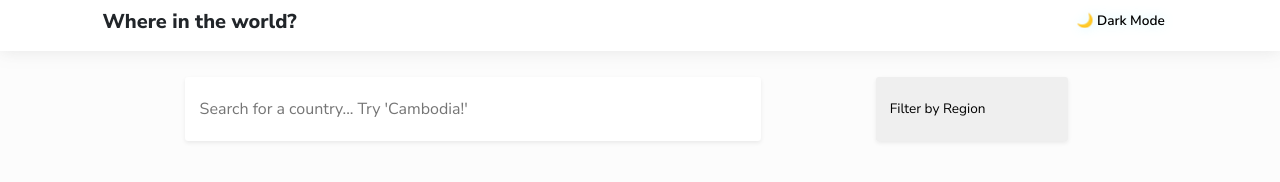
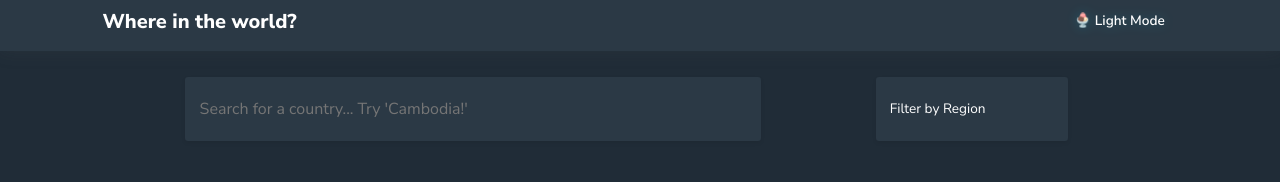
Before and after one commit to ANIO-Official/where-in-the-world, a plain HTML site: page where-in-the-world-main/index.html in a window 1280 px wide. Both pictures are taken after a click on the button "🌙 Dark Mode". Drawn offline with nearby package versions, Linux system fonts and the light colour scheme; no server answers.

Commit message:
Updated and added functionality to DarkMode Toggle button. Added new screenshots of final project in final-screenshots folder.

```diff
--- a/where-in-the-world-main/index.html
+++ b/where-in-the-world-main/index.html
@@ -1,34 +1,46 @@
 <!DOCTYPE html>
 <html lang="en">
-
   <head>
-    <meta charset="UTF-8">
-    <meta name="viewport" content="width=device-width, initial-scale=1.0">
+    <meta charset="UTF-8" />
+    <meta name="viewport" content="width=device-width, initial-scale=1.0" />
     <title>Where in the World? 🌎</title>
     <!--Bootstrap CSS Library | CDN-->
-    <link href="https://cdn.jsdelivr.net/npm/bootstrap@5.3.0/dist/css/bootstrap.min.css" rel="stylesheet" />
+    <link
+      href="https://cdn.jsdelivr.net/npm/bootstrap@5.3.0/dist/css/bootstrap.min.css"
+      rel="stylesheet"
+    />
     <script src="https://cdn.jsdelivr.net/npm/bootstrap@5.3.0/dist/js/bootstrap.bundle.min.js"></script>
 
     <!--Link CSS Sheet-->
     <link rel="stylesheet" href="./styles.css" />
 
     <!-- Font -->
-    <link rel="preconnect" href="https://fonts.googleapis.com">
-    <link rel="preconnect" href="https://fonts.gstatic.com" crossorigin>
+    <link rel="preconnect" href="https://fonts.googleapis.com" />
+    <link rel="preconnect" href="https://fonts.gstatic.com" crossorigin />
     <link
       href="https://fonts.googleapis.com/css2?family=Nunito+Sans:ital,opsz,wght@0,6..12,200..1000;1,6..12,200..1000&display=swap"
-        rel="stylesheet">
+      rel="stylesheet"
+    />
 
     <script defer src="./index.js"></script>
   </head>
 
-<body class="d-flex flex-column justify-content-center d-md-inline">
+  <body class="d-flex flex-column justify-content-center">
     <header class="d-flex">
-        <div id="header-content-container" class="row-cols-md d-flex justify-content-between align-items-center">
-            <div id="header-message-container" class="row-cols-md d-flex align-items-center">
+      <div
+        id="header-content-container"
+        class="row-cols-md d-flex justify-content-between align-items-center"
+      >
+        <div
+          id="header-message-container"
+          class="row-cols-md d-flex align-items-center"
+        >
           <h1>Where in the world?</h1>
         </div>
-            <div id="theme-toggler-container" class="row-cols-md d-flex align-items-center">
+        <div
+          id="theme-toggler-container"
+          class="row-cols-md d-flex align-items-center"
+        >
           <button id="theme-toggler">
             <h2 id="toggle-text">🌙 Dark Mode</h2>
           </button>
@@ -42,7 +54,7 @@
           <button id="back-button">⇽ Back</button>
         </div>
         <div id="detail-image-container" class="col-md-6">
-                <img src="..." id="flag-img" alt="">
+          <img src="..." id="flag-img" alt="" />
         </div>
         <div id="detail-information-container" class="col-md-6 row-cols-md">
           <div id="detail-country-name-container" class="row">
@@ -52,52 +64,70 @@
             <div id="detail-panel-left" class="col-md-6">
               <h2 id="information-left">
                 <!--Template Literal-->
-                            <b>Native Name:</b> Belgie<br>
-                            <br>
-                            <b>Population:</b> 99,999,999<br>
-                            <br>
-                            <b>Region:</b> Europe<br>
-                            <br>
-                            <b>Sub Region:</b> Western Europe<br>
-                            <br>
-                            <b>Capital:</b> Berlin<br>
+                <b>Native Name:</b> Belgie<br />
+                <br />
+                <b>Population:</b> 99,999,999<br />
+                <br />
+                <b>Region:</b> Europe<br />
+                <br />
+                <b>Sub Region:</b> Western Europe<br />
+                <br />
+                <b>Capital:</b> Berlin<br />
               </h2>
             </div>
             <div id="detail-panel-right" class="col-md-6">
               <h2 id="information-right">
                 <!--Template Literal-->
-                            <b>Top Level Domain:</b> .be<br>
-                            <br>
-                            <b>Currencies:</b> Euro<br>
-                            <br>
-                            <b>Languages:</b> Dutch, French, German<br>
+                <b>Top Level Domain:</b> .be<br />
+                <br />
+                <b>Currencies:</b> Euro<br />
+                <br />
+                <b>Languages:</b> Dutch, French, German<br />
               </h2>
             </div>
-                    <div id="detail-panel-bottom"
-                        class="col-md-12 d-flex flex-column flex-md-row align-items-md-baseline">
-                        <h2 class="pe-4"><b>Border Countries:</b> </h2>
+            <div
+              id="detail-panel-bottom"
+              class="col-md-12 d-flex flex-column flex-md-row align-items-md-baseline"
+            >
+              <h2 class="pe-4"><b>Border Countries:</b></h2>
               <div id="detail-border-countries" class="row">
                 <!--Template Literal of p tags per country
                             For of / Map / Other method
                             create a paragraph element for it.
                             Styled in css
                             -->
-
               </div>
             </div>
           </div>
         </div>
       </section>
-        <search id="interaction-query-container"
-            class="row row-cols-md d-flex flex-column flex-md-row justify-content-between mb-4">
-            <div id="country-search-bar-container" class="col-md-10 d-flex flex-column">
-                <input id="country-search-bar" class="shadow-sm" type="search" name="search"
-                    placeholder="Search for a country... Try 'Cambodia!'" minlength="3" pattern="[a-z A-Z]+"
-                    spellcheck="true" aria-label="Search for a country by name.">
+      <search
+        id="interaction-query-container"
+        class="row row-cols-md d-flex flex-column flex-md-row justify-content-between mb-4"
+      >
+        <div
+          id="country-search-bar-container"
+          class="col-md-10 d-flex flex-column"
+        >
+          <input
+            id="country-search-bar"
+            class="shadow-sm"
+            type="search"
+            name="search"
+            placeholder="Search for a country... Try 'Cambodia!'"
+            minlength="3"
+            pattern="[a-z A-Z]+"
+            spellcheck="true"
+            aria-label="Search for a country by name."
+          />
           <span id="search-error"></span>
         </div>
         <div id="region-select-container" class="col-md-2">
-                <select name="region" id="region-select" class="shadow-sm" aria-label="Search for countries by region.">
+          <select
+            id="region-select"
+            class="shadow-sm"
+            aria-label="Search for countries by region."
+          >
             <option value="">Filter by Region</option>
             <option value="Africa">Africa</option>
             <option value="America">America</option>
@@ -110,16 +140,21 @@
       <section id="main-content-container" class="row pt-4">
         <div id="card-grid-container">
           <ul id="cards-batch" class="row row-cols-4">
-
-                    <h2>Loading Country Data...Please Wait (￣o￣) . z Z</h2>>
-                    <li class="card-template card col" style="display: none;" tabindex="0" aria-label="View more country details?">
+            <h2>Loading Country Data...Please Wait (￣o￣) . z Z</h2>
+            >
+            <li
+              class="card-template card col"
+              style="display: none"
+              tabindex="0"
+              aria-label="View more country details?"
+            >
               <img src="..." class="card-img-top" alt="national-flag" />
               <div class="card-body">
                 <h2 class="card-title">Country Name</h2>
                 <p class="card-text pb-4 pt-1">
-                                <b>Population:</b> 99,999,999<br>
-                                <b>Region:</b> Europe<br>
-                                <b>Capital:</b> Belin<br>
+                  <b>Population:</b> 99,999,999<br />
+                  <b>Region:</b> Europe<br />
+                  <b>Capital:</b> Belin<br />
                 </p>
               </div>
             </li>
@@ -128,5 +163,4 @@
       </section>
     </main>
   </body>
-
 </html>
--- a/where-in-the-world-main/index.js
+++ b/where-in-the-world-main/index.js
@@ -7,6 +7,7 @@ const countrySearchBar = document.getElementById("country-search-bar");
 const regionSelect = document.getElementById("region-select");
 const searchError = document.getElementById("search-error");
 const themeToggler = document.getElementById("theme-toggler");
+let currentTheme = "light";
 
 const mainContent = document.getElementById("main-content-container");
 const countryDetails = document.getElementById("country-details-container");
@@ -132,11 +133,11 @@ function getCountriesByCode(result) {
     const countryCodeMatch = countryCodes.filter(
       (country) => country.cioc.toLowerCase() === code.toLowerCase()
     );
-    if (countryCodeMatch.length !== 0) {//only push when a country returns.
+    if (countryCodeMatch.length !== 0) {
+      //only push when a country returns.
       console.log(`${code} matched with ${countryCodeMatch[0].name.common}`);
       allCountries.push(countryCodeMatch[0].name.common); //Use index 0 because filter returns an array
-    }
-    else( console.log(`${code} does not have a match in the API.`)); //log when there is no country in the API matching.
+    } else console.log(`${code} does not have a match in the API.`); //log when there is no country in the API matching.
     /*
              Above code checks for a matching cioc code. Use toLowerCase to ensure strings are returned for comparison.
              Cache the result that matches to countryCodeMatch.
@@ -198,7 +199,8 @@ document.addEventListener("DOMContentLoaded", renderCards);
 countrySearchBar.addEventListener("keydown", searchForCountry); //load list on filter by Country
 /* Filter Items by Region  ------------------------------*/
 regionSelect.addEventListener("change", filterByRegion); //load list on filter by Region
-
+/* Theme Toggler */
+themeToggler.addEventListener("click", toggleTheme);
 /* Toggle Country Details ------------------------------
  Event Delegation: Shows the full details for any country card clicked on the main page.
  1. Get the Title of the card clicked by accessing the innerText of the card title element.<h2>
@@ -262,16 +264,14 @@ countryDetails.addEventListener("click", async (event) => {
   //Show border country when clicked
   if (event.target.classList.contains("detail-border-country")) {
     const borderCountry = event.target.innerText; //border country <p>
-    console.log(`Showing Details for Border Country: ${borderCountry}`)
+    console.log(`Showing Details for Border Country: ${borderCountry}`);
     const data = getCountryData(borderCountry); //returns an array of a single object
     const result = data[0]; //cache the object for manipulation
     const selectedCountry = await createDetailedCountryCard(result);
-    console.log(selectedCountry)
+    console.log(selectedCountry);
     showDetails(selectedCountry);
   }
 });
-
-/* Theme Toggler */
 
 //================API FETCH REQUEST======================
 
@@ -388,6 +388,7 @@ function createFragment(array) {
 
     //Display Setup
     cardLI.style.display = "block";
+    cardLI.ariaLabel = `View more details about ${object.name}?`;
     cardLI.classList.remove("card-template"); //Remove template class.
     cardImgTop.src = object.flag;
     cardImgTop.alt = object.altText;
@@ -467,13 +468,16 @@ function showDetails(country) {
         <br>
         <b>Languages:</b> ${country.languages}<br>
     `;
-  borderCountries.innerHTML = " " //clear before updating
+  borderCountries.innerHTML = " "; //clear before updating
 
-  if(country.borders.length === 0){ //show when none
-    borderCountries.innerHTML = '<p>None (。_。)</p>'
+  if (country.borders.length === 0) {
+    //show when none
+    borderCountries.innerHTML =
+      "<p>None (Available to view from the REST Countries API at least.) (。_。)</p>";
   }
-  for (let borderCountry of country.borders) { //show all countries that border
-    borderCountries.innerHTML += `<p class="detail-border-country col-4">${borderCountry}</p>`;
+  for (let borderCountry of country.borders) {
+    //show all countries that border
+    borderCountries.innerHTML += `<button class="detail-border-country col-4">${borderCountry}</button>`;
   }
 }
 
@@ -534,30 +538,36 @@ function filterByRegion() {
     case regionSelect.value === "Africa":
       const countriesOfAfrica = regionSearch(cardsData, "Africa"); //find and cache results into variable
       createFragment(countriesOfAfrica); //render results to document
+      setCardsTheme();
       console.log(`Showing ${countriesOfAfrica.length} results.`); //check
       break;
     case regionSelect.value === "America":
       const countriesOfAmerica = regionSearch(cardsData, "America"); //find and cache results into variable
       createFragment(countriesOfAmerica); //render results to document
+      setCardsTheme();
       console.log(`Showing ${countriesOfAmerica.length} results.`); //check
       break;
     case regionSelect.value === "Asia":
       const countriesOfAsia = regionSearch(cardsData, "Asia"); //find and cache results into variable
       createFragment(countriesOfAsia); //render results to document
+      setCardsTheme();
       console.log(`Showing ${countriesOfAsia.length} results.`); //check
       break;
     case regionSelect.value === "Europe":
       const countriesOfEurope = regionSearch(cardsData, "Europe"); //find and cache results into variable
       createFragment(countriesOfEurope); //render results to document
+      setCardsTheme();
       console.log(`Showing ${countriesOfEurope.length} results.`); //check
       break;
     case regionSelect.value === "Oceania":
       const countriesOfOceania = regionSearch(cardsData, "Oceania"); //find and cache results into variable
       createFragment(countriesOfOceania); //render results to document
+      setCardsTheme();
       console.log(`Showing ${countriesOfOceania.length} results.`); //check
       break;
     default:
       createFragment(cardsData); //show all
+      setCardsTheme();
       console.log(`Showing all results.`);
   }
 }
@@ -584,3 +594,45 @@ countrySearchBar.addEventListener("input", (event) => {
   }
   searchError.textContent = countrySearchBar.validationMessage;
 });
+
+//================THEME TOGGLE FUNCTIONS======================
+const header = document.querySelector("header");
+const main = document.querySelector("main");
+const body = document.querySelector("body");
+const cards = document.getElementsByClassName("card");
+const backButton = document.getElementById("back-button");
+
+//Initial Toggle via button
+function toggleTheme() {
+  //Update classes to apply CSS theme
+  header.classList.toggle("dark");
+  main.classList.toggle("dark");
+  body.classList.toggle("dark");
+  countrySearchBar.classList.toggle("dark");
+  regionSelect.classList.toggle("dark");
+  themeToggler.classList.toggle("dark");
+  backButton.classList.toggle("dark");
+  for (let li of cards) {
+    li.classList.toggle("dark");
+  }
+
+  //Update currentTheme & Text for Theme Toggle Button
+  if (currentTheme === "light") {
+    themeToggler.innerHTML = '<h2 id="toggle-text">🍨 Light Mode</h2>';
+    currentTheme = "dark";
+  } else {
+    themeToggler.innerHTML = '<h2 id="toggle-text">🌙 Dark Mode</h2>';
+    currentTheme = "light";
+  }
+  return;
+}
+
+//update Dynamic Content to match
+function setCardsTheme() {
+  if (currentTheme === "dark") {
+    //only update if not dark
+    for (let li of cards) {
+      li.classList.toggle("dark");
+    }
+  }
+}
--- a/where-in-the-world-main/styles.css
+++ b/where-in-the-world-main/styles.css
@@ -1,13 +1,12 @@
-:root{
+:root {
   /*Base Styling*/
   --input-border-rounded: 0.25vw;
   --input-border-rounded-mobile: 1vw;
   --light-mode-background: hsl(0, 0%, 99%);
-    --light-mode-input:hsl(0, 0%, 50%);
+  --light-mode-input: hsl(0, 0%, 50%);
   --light-mode-text: hsl(200, 15%, 8%);
   --dark-mode-background: hsl(207, 26%, 17%);
   --dark-mode-elements: hsl(209, 23%, 22%);
-    --its-white: hsl(0, 100%, 100%);
   --drop-shadow: drop-shadow(0 0 0.55rem rgba(88, 88, 88, 0.137));
   /*Accessibility & Interactivity*/
   --input-focus: hsl(198, 100%, 92%);
@@ -18,82 +17,102 @@
   --drop-shadow-focus: drop-shadow(0 0 0.35rem rgba(0, 225, 255, 0.205));
 }
 /*ACCESSIBILITY & INTERACTIVITY=============================*/
-input:focus, select:focus, button:focus{
+input:focus,
+select:focus,
+button:focus {
   background-color: var(--input-focus);
   outline: 2px solid var(--invalid-notification);
   filter: var(--drop-shadow-focus);
 }
-#back-button:hover, #theme-toggler:hover{
+#back-button:hover,
+#back-button.dark:hover,
+#theme-toggler:hover {
   background-color: var(--button-hover);
-    color: var(--its-white);
+  color: white;
 }
 
-input:user-valid{
+input:user-valid {
   outline: 3px solid var(--valid-response);
 }
-input:user-invalid{
+input:user-invalid {
   outline: 3px solid var(--invalid-response);
 }
 
-#search-error{
+#search-error {
   padding-left: 0.5vw;
   margin-top: 1vw;
   font-style: italic;
   color: var(--invalid-notification);
 }
+/*DARK MODE | THEME=============================*/
+main.dark,
+body.dark {
+  background-color: var(--dark-mode-background);
+  color: white;
+}
+header.dark,
+.card.dark,
+input.dark,
+select.dark,
+button.dark,
+#back-button.dark {
+  background-color: var(--dark-mode-elements);
+  color: white;
+}
 
 /*FONT=============================*/
-body{
-    font-family: "Nunito Sans",Verdana, Geneva, Tahoma, sans-serif;
+body {
+  font-family: "Nunito Sans", Verdana, Geneva, Tahoma, sans-serif;
+  max-width: 100vw;
 }
-h1{
+h1 {
   font-size: 1.5rem;
   font-weight: 800;
 }
-h2{
+h2 {
   font-size: 1.25rem;
   font-weight: bold;
 }
 /*HEADER=====================================*/
-header{
+header {
   padding: 0 8vw;
-    background-color: var(--its-white);
+  background-color: white;
   filter: var(--drop-shadow);
 }
 
-#header-content-container{
+#header-content-container {
   height: 4vw;
   width: 100%;
 }
-#theme-toggler{
+#theme-toggler {
   background-color: transparent;
   border: transparent;
   padding: 0.5vw 1vw;
   border-radius: var(--input-border-rounded);
 }
-#toggle-text{
-    font-weight:600;
+#toggle-text {
+  font-weight: 600;
 }
 /*MAIN CONTENT===============================*/
-main{
+main {
   padding: 0 8vw;
   background-color: var(--light-mode-background);
 }
 
 /*Interaction Query Container*/
-#interaction-query-container{
+#interaction-query-container {
   margin: 0 0.5vw;
   padding: 2vw 0;
 }
 
-#country-search-bar{
+#country-search-bar {
   width: 35vw;
   height: 3vw;
   padding-left: 1vw;
   border-color: transparent;
   border-radius: var(--input-border-rounded);
 }
-#region-select{
+#region-select {
   height: 3vw;
   width: 10vw;
   padding-left: 1vw;
@@ -103,21 +122,20 @@ main{
 
   appearance: none;
 }
-option{
+option {
   display: flex;
   border: transparent;
 }
 
-select option:last-of-type{
+select option:last-of-type {
   border-radius: 5vw;
 }
 
-
 /*Cards*/
-ul{
+ul {
   gap: 4vw 0;
 }
-.card{
+.card {
   width: 16vw;
   height: fit-content;
   margin-right: 4vw;
@@ -131,82 +149,83 @@ ul{
   cursor: pointer;
 }
 
-.card-img-top{
+.card-img-top {
   height: 9.5vw;
   background-color: rgb(211, 211, 211);
 }
-.card-body{
+.card-body {
   padding: 1vw;
 }
 /*DETAILS 'PAGE'=============================*/
-#back-button-container{
+#back-button-container {
   margin-top: 2vw;
   margin-bottom: 4vw;
 }
-#back-button{
+#back-button {
   padding: 0.5vw 2.5vw;
-    background-color: var(--its-white);
+  background-color: white;
   border-color: transparent;
   border-radius: var(--input-border-rounded);
   filter: var(--drop-shadow);
 }
 
-#detail-information-container h2{
-    font-weight:normal;
+#detail-information-container h2 {
+  font-weight: normal;
 }
-#flag-img{
+#flag-img {
   background-color: rgb(211, 211, 211);
   height: 22vw;
   width: 35vw;
 }
-#detail-country-name{
+#detail-country-name {
   font-size: 2rem;
   font-weight: 800;
 }
-#detail-panel-bottom{
+#detail-panel-bottom {
   margin-top: 2vw;
 }
-.detail-border-country{
+.detail-border-country {
   border: 2px solid var(--light-mode-background);
   border-radius: var(--input-border-rounded);
-    background-color: var(--its-white);
+  background-color: white;
   padding: 0.25vw 2vw;
   width: fit-content;
   margin-left: 1vw;
+  margin-bottom: 1vw;
   filter: var(--drop-shadow);
 }
-.detail-border-country:hover{
+.detail-border-country:hover {
   outline: 2px solid var(--invalid-notification);
   filter: var(--drop-shadow-focus);
   cursor: pointer;
 }
 /*TABLETS / MEDIUM SIZE*/
-@media (1560px >= width >= 560px){
+@media (1560px >= width >= 560px) {
   /*FONT=============================*/
-    h1{
+  h1 {
     font-size: 1.25rem;
     font-weight: 800;
   }
-    h2{
+  h2 {
     font-size: 0.85rem;
     font-weight: bold;
   }
-    /*HEADER*/
-    main{
+  /*MAIN*/
+  main {
     padding-left: 13vw;
   }
 
   /*Interaction Bar =================*/
-    #interaction-query-container{
+  #interaction-query-container {
     margin: 0 0.5vw;
     padding-top: 2vw;
   }
-    #country-search-bar{
+  #country-search-bar {
     width: 45vw;
     height: 5vw;
     font-size: 1rem;
   }
-    #region-select{
+  #region-select {
     height: 5vw;
     width: 15vw;
     padding-left: 1vw;
@@ -214,71 +233,69 @@ ul{
     font-size: 0.85rem;
   }
   /*Cards ==========================*/
-    .card{
+  .card {
     width: 20vw;
     height: auto;
   }
-    .card-img-top{
+  .card-img-top {
     height: 12vw;
   }
 
-    .card-body{
+  .card-body {
     font-size: 0.7rem;
   }
   /*DETAILS 'PAGE'=============================*/
-    #flag-img{
+  #flag-img {
     height: 25vw;
     width: 35vw;
     margin-bottom: 10vw;
   }
-    #detail-image-container h2{
+  #detail-image-container h2 {
     height: fit-content;
   }
-    .detail-border-country{
+  .detail-border-country {
     font-size: 0.7rem;
     padding: 0.25vw 2vw;
     margin-left: 3vw;
     width: fit-content;
   }
-
 }
 
-
 /*MOBILE SMALL*/
-@media (max-width: 550px){
-    #search-error{
+@media (max-width: 550px) {
+  #search-error {
     margin-top: -7vw;
     margin-bottom: 5vw;
   }
 
-    h1{
+  h1 {
     font-size: 1rem;
   }
-    h2{
+  h2 {
     font-size: 1.2rem;
   }
   /*HEADER*/
-    #header-content-container{
-        height:20vw;
+  #header-content-container {
+    height: 20vw;
     padding-top: 2vw;
   }
-    #theme-toggler{
+  #theme-toggler {
     border-radius: 5vw;
     padding-top: 3vw;
     padding-right: 2vw;
   }
   /*Interaction Query Container*/
-    #interaction-query-container{
+  #interaction-query-container {
     padding-top: 3vw;
   }
-    #country-search-bar{
+  #country-search-bar {
     width: 80vw;
     height: 10vw;
     margin-bottom: 10vw;
     margin-top: 3vw;
     border-radius: var(--input-border-rounded-mobile);
   }
-    #region-select{
+  #region-select {
     height: 13vw;
     width: 50vw;
     margin: 0;
@@ -286,40 +303,40 @@ ul{
   }
 
   /*CARDS*/
-    .card{
+  .card {
     width: 61vw;
     height: auto;
     margin: auto 0 10.5vw 5vw;
   }
 
-    .card-img-top{
+  .card-img-top {
     height: 36vw;
   }
-    .card-body{
+  .card-body {
     font-size: 1rem;
     padding: 5vw;
   }
 
   /*DETAILS 'PAGE'=============================*/
-    #back-button-container{
+  #back-button-container {
     margin-top: 11vw;
     margin-bottom: 15vw;
   }
-    #flag-img{
+  #flag-img {
     height: 52vw;
     width: 75vw;
     margin-bottom: 10vw;
   }
-    #detail-country-name{
+  #detail-country-name {
     font-size: 1.5rem;
   }
-    #detail-information-container h2{
+  #detail-information-container h2 {
     font-size: 1rem;
   }
-    #detail-panel-bottom{
+  #detail-panel-bottom {
     margin-top: 8vw;
   }
-    .detail-border-country{
+  .detail-border-country {
     font-size: 0.9rem;
     padding: 0.25vw 2vw;
     margin-left: 3vw;
```
Also changed, not shown: final-screenshots/where-in-the-world-dark-mode-detailed-page-ANIO.png (added), final-screenshots/where-in-the-world-dark-mode-main-page-ANIO.png (added), final-screenshots/where-in-the-world-dark-mode-mobile-page-ANIO.png (added), final-screenshots/where-in-the-world-light-mode-detailed-page-ANIO.png (added), final-screenshots/where-in-the-world-light-mode-main-page-ANIO.png (added), final-screenshots/where-in-the-world-light-mode-tablet-page-ANIO.png (added). Lines whose indentation alone changed are shown as unchanged.
